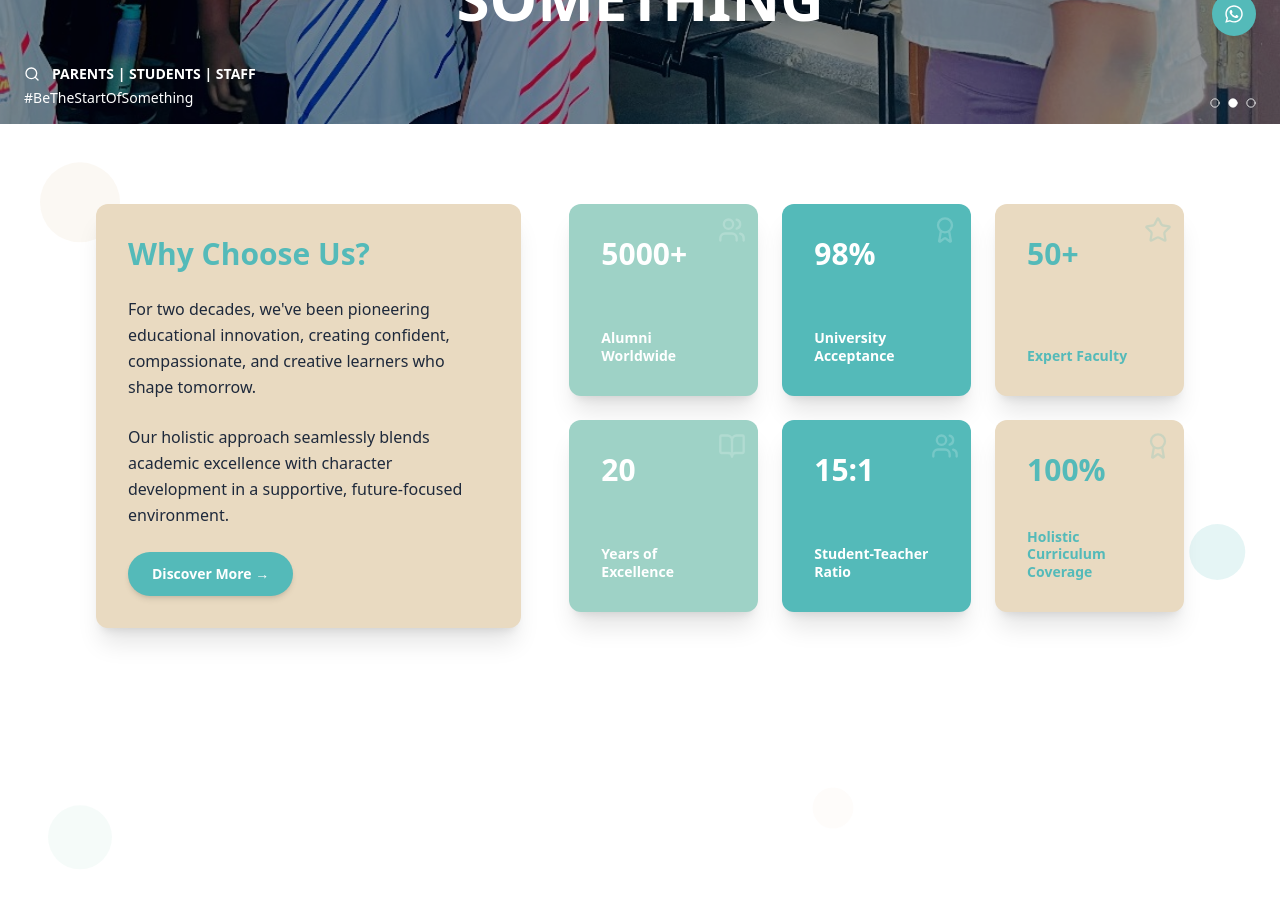
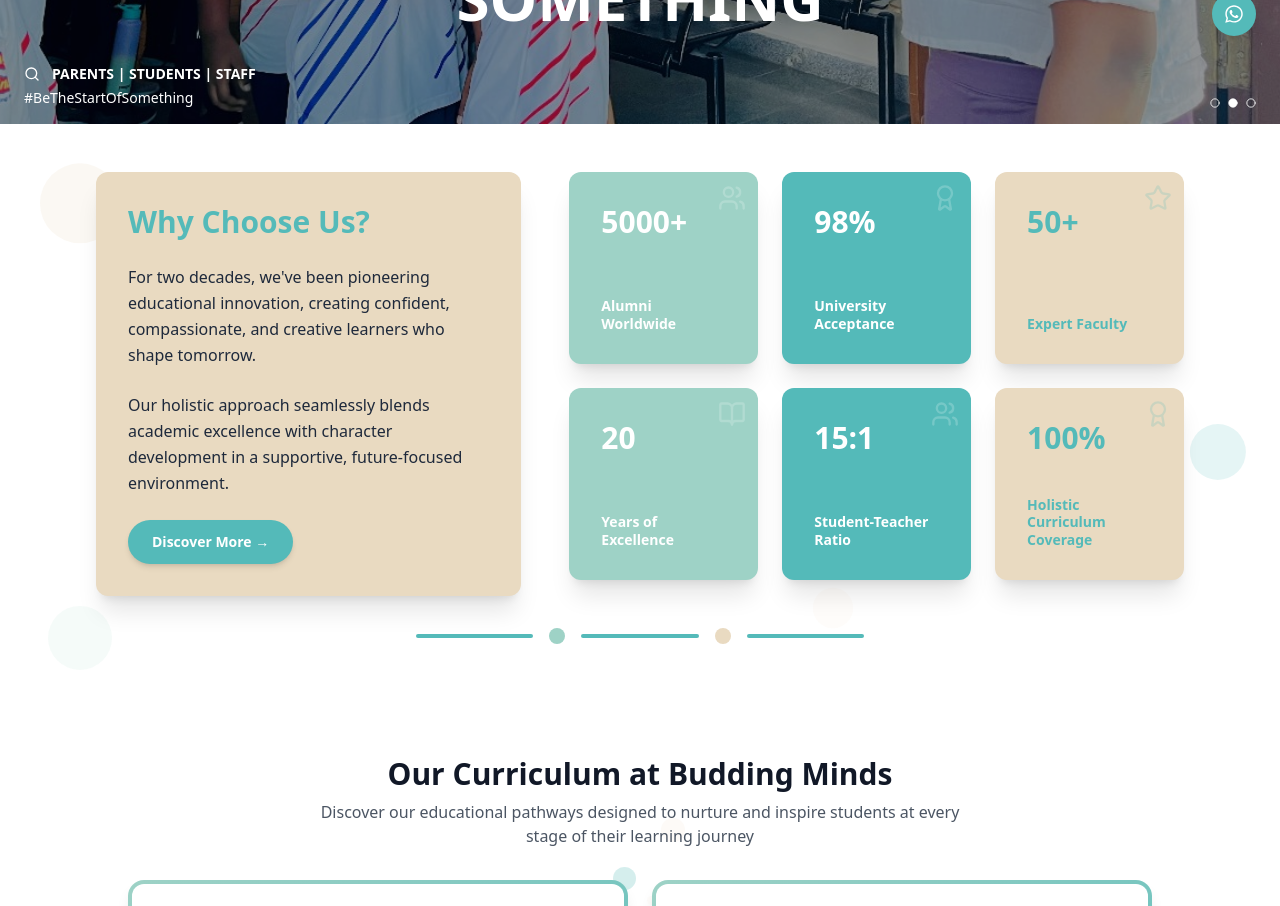
Before and after one commit to BM-Landing-Page/FrontEnd, a Next.js app: page / in a window 1280 px wide. Shown: the part 740-1646 px from the top of the page. Built offline with nearby package versions, Linux system fonts and the light colour scheme; grey boxes are pictures that could not be loaded.

Commit message:
My school one updated

```diff
--- a/src/components/sections/Home/CurriculumLinksSection.tsx
+++ b/src/components/sections/Home/CurriculumLinksSection.tsx
@@ -3,7 +3,7 @@
 import { useEffect, useState } from "react"
 import Link from "next/link"
 import Image from "next/image"
-import { ArrowRight, BookOpen, Users } from "lucide-react"
+import { BookOpen, Users } from "lucide-react"
 
 // Local bubble component for section
 function SectionBubble({
@@ -140,10 +140,6 @@ export default function CurriculumLinksSection() {
                         {link.title}
                       </h3>
                       <p className="text-sm text-gray-600 mb-4 line-clamp-2">{link.description}</p>
-                      <div className="flex items-center text-sm font-medium" style={{ color: link.accentColor }}>
-                        Learn More
-                        <ArrowRight className="w-4 h-4 ml-1 group-hover:translate-x-1 transition-transform" />
-                      </div>
                     </div>
                   </div>
                 </div>
--- a/src/components/sections/Home/USPs.tsx
+++ b/src/components/sections/Home/USPs.tsx
@@ -1,7 +1,6 @@
-"use client";
-
-import { motion } from "framer-motion";
-import { Award, BookOpen, Star, Users } from "lucide-react";
+"use client"
+import { motion } from "framer-motion"
+import { Award, BookOpen, Star, Users } from "lucide-react"
 
 export default function USPs() {
   const stats = [
@@ -11,47 +10,38 @@ export default function USPs() {
     { number: "20", label: "Years of Excellence", icon: BookOpen },
     { number: "15:1", label: "Student-Teacher Ratio", icon: Users },
     { number: "100%", label: "Holistic Curriculum Coverage", icon: Award },
-  ];
+  ]
 
-  const tilt = (i: number) => (i % 2 === 0 ? "rotate-[3deg]" : "-rotate-[3deg]");
-  const colorMap = ["#9ED2C6", "#54BAB9", "#E9DAC1"];
+  const tilt = (i: number) => (i % 2 === 0 ? "rotate-[3deg]" : "-rotate-[3deg]")
+  const colorMap = ["#9ED2C6", "#54BAB9", "#E9DAC1"]
 
   return (
-    <section className="relative min-h-screen bg-white px-6 py-20 lg:px-24 overflow-hidden">
+    <section className="relative bg-white px-6 py-12 lg:px-24 overflow-hidden">
       {/* 🎈 Decorative Animated Bubbles */}
       <motion.div
         className="absolute top-10 left-10 w-20 h-20 rounded-full z-0"
         style={{ backgroundColor: "#E9DAC1", opacity: 0.2 }}
         animate={{ y: [0, -15, 0] }}
-        transition={{ duration: 6, repeat: Infinity }}
+        transition={{ duration: 6, repeat: Number.POSITIVE_INFINITY }}
       />
       <motion.div
         className="absolute top-1/2 right-10 w-14 h-14 rounded-full z-0"
         style={{ backgroundColor: "#54BAB9", opacity: 0.15 }}
         animate={{ x: [0, 20, 0] }}
-        transition={{ duration: 8, repeat: Infinity }}
+        transition={{ duration: 8, repeat: Number.POSITIVE_INFINITY }}
       />
       <motion.div
         className="absolute bottom-12 left-12 w-16 h-16 rounded-full z-0"
         style={{ backgroundColor: "#9ED2C6", opacity: 0.1 }}
         animate={{ y: [0, -10, 0] }}
-        transition={{ duration: 5, repeat: Infinity }}
+        transition={{ duration: 5, repeat: Number.POSITIVE_INFINITY }}
       />
       <motion.div
         className="absolute bottom-24 right-1/3 w-10 h-10 rounded-full z-0"
         style={{ backgroundColor: "#F7ECDE", opacity: 0.15 }}
         animate={{ scale: [1, 1.2, 1] }}
-        transition={{ duration: 6, repeat: Infinity }}
+        transition={{ duration: 6, repeat: Number.POSITIVE_INFINITY }}
       />
-
-      {/* Decorative Static Bar */}
-      <div className="absolute bottom-0 left-1/2 -translate-x-1/2 flex gap-4 items-center z-0">
-        <div className="w-16 h-1 bg-[#54BAB9]" />
-        <div className="w-4 h-4 rounded-full bg-[#9ED2C6]" />
-        <div className="w-24 h-1 bg-[#54BAB9]" />
-        <div className="w-4 h-4 rounded-full bg-[#E9DAC1]" />
-        <div className="w-12 h-1 bg-[#54BAB9]" />
-      </div>
 
       <div className="relative z-10 max-w-7xl mx-auto grid grid-cols-1 lg:grid-cols-12 gap-12 items-start">
         {/* Left Text Block */}
@@ -79,10 +69,9 @@ export default function USPs() {
         {/* Right Stats Cards */}
         <div className="lg:col-span-7 grid grid-cols-2 md:grid-cols-3 gap-6">
           {stats.map((s, i) => {
-            const Icon = s.icon;
-            const bg = colorMap[i % colorMap.length];
-            const textColor = bg === "#E9DAC1" ? "#54BAB9" : "white";
-
+            const Icon = s.icon
+            const bg = colorMap[i % colorMap.length]
+            const textColor = bg === "#E9DAC1" ? "#54BAB9" : "white"
             return (
               <motion.div
                 key={s.label}
@@ -106,10 +95,30 @@ export default function USPs() {
                   {s.label}
                 </div>
               </motion.div>
-            );
+            )
           })}
         </div>
       </div>
+
+      {/* Section Separator */}
+      <div className="flex justify-center items-center py-8">
+        <div className="flex items-center space-x-4 w-full max-w-md">
+          {/* First line */}
+          <div className="flex-1 h-1 bg-[#54BAB9] rounded-full"></div>
+
+          {/* First circle */}
+          <div className="w-4 h-4 bg-[#9ED2C6] rounded-full"></div>
+
+          {/* Second line */}
+          <div className="flex-1 h-1 bg-[#54BAB9] rounded-full"></div>
+
+          {/* Second circle (cream/beige) */}
+          <div className="w-4 h-4 bg-[#E9DAC1] rounded-full"></div>
+
+          {/* Third line */}
+          <div className="flex-1 h-1 bg-[#54BAB9] rounded-full"></div>
+        </div>
+      </div>
     </section>
-  );
+  )
 }
--- a/src/components/ui/FullScreenNav.tsx
+++ b/src/components/ui/FullScreenNav.tsx
@@ -1,6 +1,6 @@
 "use client"
-
 import { X, Instagram, Facebook, Linkedin, Youtube } from "lucide-react"
+import type React from "react"
 import Link from "next/link"
 import { useRef, useState } from "react"
 
@@ -47,7 +47,6 @@ const NAV_ITEMS = [
 const ROUTE_OVERRIDES: Record<string, string> = {
   Home: "/",
   "Curriculum Overview": "curriculum",
-
   "Leadership Team": "ourteam",
   "Early Years": "/earlyyears",
   "Primary & Middle Years": "/primaryandmiddleyears",
@@ -56,7 +55,7 @@ const ROUTE_OVERRIDES: Record<string, string> = {
   "Vision, Mission & Philosophy": "/missionforvision",
   "Founder's Message": "/foundersmessage",
   "Admission Process": "/admissionsprocess",
-  "Calendar & Downloads":"/calendar",
+  "Calendar & Downloads": "/calendar",
   IGNITE: "/ignite",
   Gallery: "/gallery",
   "Beyond Books": "/beyond-books",
@@ -66,7 +65,11 @@ const ROUTE_OVERRIDES: Record<string, string> = {
 const SOCIAL_LINKS = [
   { name: "Instagram", icon: Instagram, href: "https://www.instagram.com/bmischool/#" },
   { name: "Facebook", icon: Facebook, href: "https://www.facebook.com/buddingmindsinternationalschool/" },
-  { name: "LinkedIn", icon: Linkedin, href: "https://www.linkedin.com/in/budding-minds-international-school-15585419b"},
+  {
+    name: "LinkedIn",
+    icon: Linkedin,
+    href: "https://www.linkedin.com/in/budding-minds-international-school-15585419b",
+  },
   { name: "YouTube", icon: Youtube, href: "https://www.youtube.com/@BMIS" },
 ]
 
@@ -102,20 +105,22 @@ export default function FullScreenNav({ onClose }: FullScreenNavProps) {
 
   const handleNavigation = (item: (typeof NAV_ITEMS)[0]) => {
     if (item.subItems.length === 0) {
-      const route =
-        item.label === "My School One"
-          ? "https://myschoolone.com/App.php"
-          : ROUTE_OVERRIDES[item.label] || `/${item.label.toLowerCase().replace(/\s+/g, "-")}`
       onClose()
-
       if (item.label === "My School One") {
-        window.open(route, "_blank", "noopener,noreferrer")
+        window.open("https://myschoolone.com/buddingminds", "_blank", "noopener,noreferrer")
       } else {
+        const route = ROUTE_OVERRIDES[item.label] || `/${item.label.toLowerCase().replace(/\s+/g, "-")}`
         window.location.href = route
       }
     } else {
       setActive(active === item.label ? null : item.label)
     }
+  }
+
+  // Handle desktop navigation with consistent behavior
+  const handleDesktopNavigation = (item: (typeof NAV_ITEMS)[0], e: React.MouseEvent) => {
+    e.preventDefault()
+    handleNavigation(item)
   }
 
   return (
@@ -194,11 +199,6 @@ export default function FullScreenNav({ onClose }: FullScreenNavProps) {
           <div className="flex-1 flex flex-col justify-center items-end text-right gap-3 xl:gap-4">
             {NAV_ITEMS.map((item, index) => {
               const isLink = item.subItems.length === 0
-              const route =
-                item.label === "My School One"
-                  ? "https://myschoolone.com/App.php"
-                  : ROUTE_OVERRIDES[item.label] || `/${item.label.toLowerCase().replace(/\s+/g, "-")}`
-
               const sharedClass = `cursor-pointer text-[clamp(0.9rem,1.5vw,1.2rem)] font-medium transition-all hover:underline hover:text-[#850000] ${
                 active === item.label ? "text-[#850000]" : "text-[#1E293B]"
               }`
@@ -212,21 +212,9 @@ export default function FullScreenNav({ onClose }: FullScreenNavProps) {
                   onMouseEnter={() => handleMouseEnter(item.label, index)}
                 >
                   {isLink ? (
-                    item.label === "My School One" ? (
-                      <a
-                        href="https://myschoolone.com/App.php"
-                        target="_blank"
-                        rel="noopener noreferrer"
-                        onClick={onClose}
-                        className={sharedClass}
-                      >
-                        {item.label}
-                      </a>
-                    ) : (
-                      <Link href={route} onClick={onClose} className={sharedClass}>
-                        {item.label}
-                      </Link>
-                    )
+                    <div onClick={(e) => handleDesktopNavigation(item, e)} className={sharedClass}>
+                      {item.label}
+                    </div>
                   ) : (
                     <div className={sharedClass}>{item.label}</div>
                   )}
@@ -284,6 +272,7 @@ export default function FullScreenNav({ onClose }: FullScreenNavProps) {
               })}
             </div>
           )}
+
           {/* Social Icons - Center aligned with labels */}
           <div className="absolute bottom-6 w-full flex justify-center z-50">
             <div className="flex gap-6 items-center text-[#1E293B] opacity-80 hover:opacity-100 transition">
```
